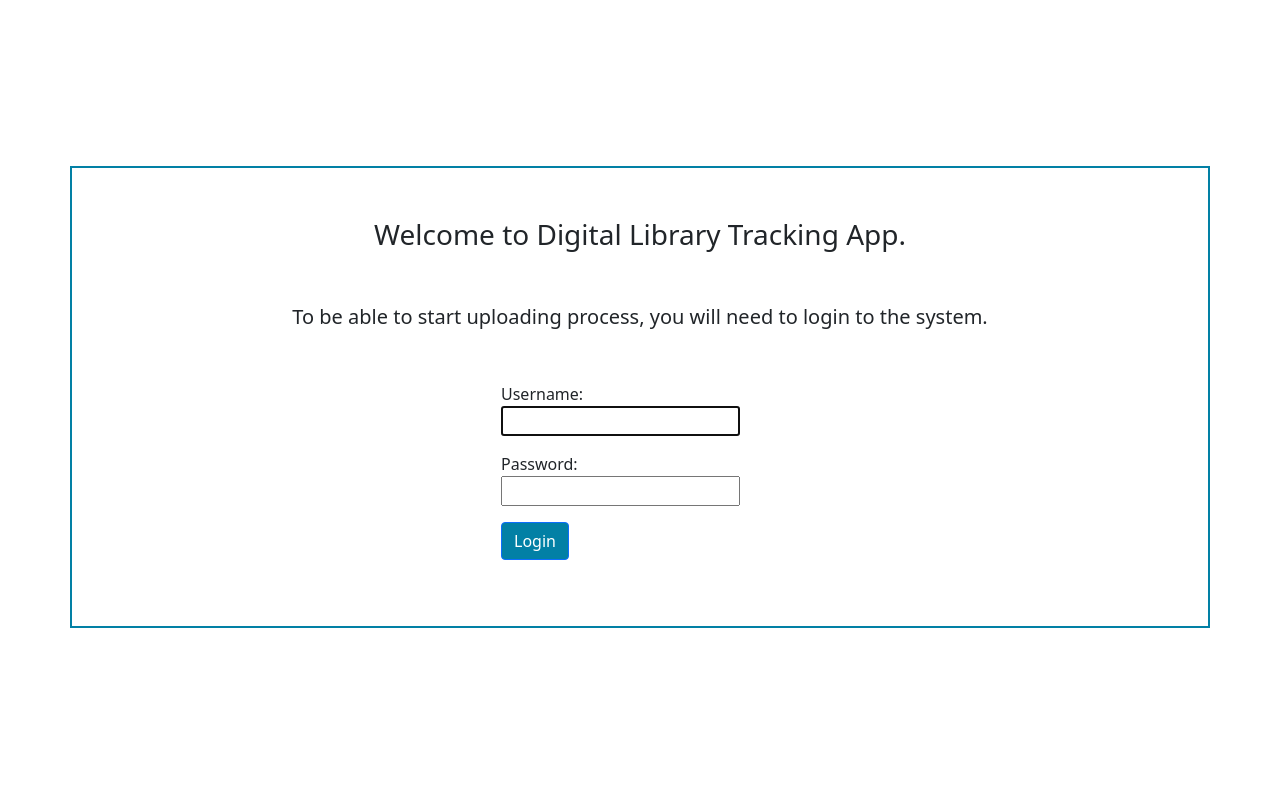
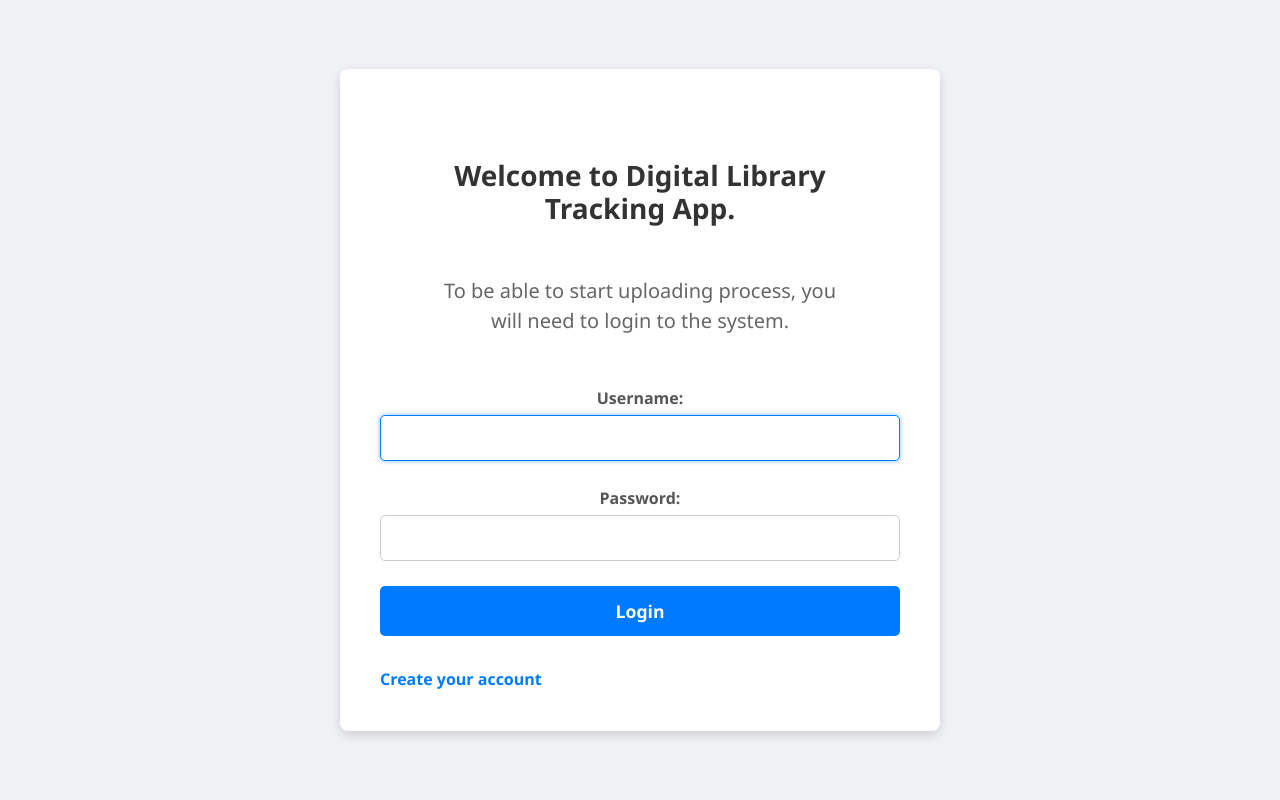
Before and after one commit to UoEMainLibrary/LDDT_Sites_and_Systems_Tracking, a Django app: a page that uses lddt_app/templates/login.html in a window 1280 px wide. Run offline with Django 3.2, Linux system fonts and the light colour scheme; parts of the project's set-up code (start-up, migrations or seed data) failed here and were passed over.

Commit message:
register ready

```diff
--- /dev/null
+++ b/accounts/urls.py
@@ -0,0 +1,6 @@
+from django.urls import path
+from . import views
+
+urlpatterns = [
+    path('register/', views.register, name='register'),
+]
--- /dev/null
+++ b/lddt_app/static/login.css
@@ -0,0 +1,129 @@
+body {
+    font-family: 'Segoe UI', Tahoma, Geneva, Verdana, sans-serif;
+    background: #f0f2f5;
+    margin: 0;
+    padding: 0;
+
+    display: flex;
+    justify-content: center;
+    align-items: center;
+    min-height: 100vh;
+}
+
+/* Replace your Bootstrap container with our centered box */
+.container {
+    background: white;
+    padding: 40px;
+    width: 600px;
+    border-radius: 8px;
+    box-shadow: 0 4px 12px rgba(0,0,0,0.15);
+
+    border: none !important;  /* remove earlier border */
+    margin-top: 0 !important;
+}
+
+/* Page heading + description */
+.container h3 {
+    margin: 0 0 20px;
+    text-align: center;
+    color: #333;
+    font-weight: 700;
+}
+
+.container p {
+    font-size: 16px;
+    margin: 0 0 25px;
+    text-align: center;
+    color: #666;
+}
+
+/* Remove Bootstrap grid influence */
+.d-grid {
+    display: flex !important;
+    flex-direction: column;
+    align-items: center;
+    gap: 15px !important;
+}
+
+/* Form layout */
+form {
+    width: 100%;
+}
+
+form p {
+    margin-bottom: 15px;
+}
+
+/* Labels inside Django form.as_p */
+label {
+    font-weight: 600;
+    margin-bottom: 5px;
+    color: #555;
+    display: block;
+}
+
+/* Text fields */
+input[type="text"],
+input[type="email"],
+input[type="password"] {
+    width: 100%;
+    padding: 10px 12px;
+    border: 1.5px solid #ccc;
+    border-radius: 5px;
+    font-size: 1rem;
+    transition: 0.2s ease;
+}
+
+input[type="text"]:focus,
+input[type="email"]:focus,
+input[type="password"]:focus {
+    border-color: #007bff;
+    outline: none;
+    box-shadow: 0 0 5px rgba(0,123,255,0.5);
+}
+
+/* Login button */
+button.btn {
+    width: 100%;
+    padding: 12px;
+    font-size: 1.1rem;
+    background-color: #007bff !important;
+    border: none;
+    border-radius: 5px;
+    font-weight: 700;
+    color: white;
+    transition: background-color 0.3s ease;
+}
+
+button.btn:hover {
+    background-color: #0056b3 !important;
+}
+
+/* Create account link */
+.container a {
+    text-decoration: none;
+    font-weight: 600;
+    color: #007bff;
+    transition: 0.2s;
+}
+
+.container a:hover {
+    color: #0056b3;
+}
+
+/* Error styling */
+.errorlist {
+    padding: 10px;
+    background: #f8d7da;
+    color: #842029;
+    border: 1px solid #f5c2c7;
+    border-radius: 5px;
+    margin-bottom: 10px;
+    list-style: none;
+}
+.form-area {
+    width: 100%;
+    display: flex;
+    flex-direction: column;
+    gap: 15px;
+}
--- a/lddt_app/templates/login.html
+++ b/lddt_app/templates/login.html
@@ -9,7 +9,7 @@
 
     <title>Login</title>
     {% load static %}
-    <link rel="stylesheet" href="{% static 'accounts/style.css' %}" >
+    <link rel="stylesheet" href="{% static 'login.css' %}" >
 </head>
 
 
@@ -21,12 +21,13 @@
     <p style="font-size: 20px; margin:50px; text-align:center">
         To be able to start uploading process, you will need to login to the system.
     </p>
-    <div class="d-grid gap-2 col-3 mx-auto" style="margin-bottom: 50px">
+    <div class="form-area">
         <form method="post">
             {% csrf_token %}
             {{ form.as_p}}
             <button class="btn btn-primary" type="submit" style="background-color: #0280a5">Login</button>
         </form>
+        <a href="{% url 'register' %}">Create your account</a>
     </div>
 </div>
 {% endblock %}
--- a/lddt_app/urls.py
+++ b/lddt_app/urls.py
@@ -25,6 +25,10 @@ urlpatterns = [
    path(r'^$', home, name='home'),
    re_path(r'^login/$', LoginView.as_view(template_name='login.html'), name="login"),
    re_path(r'^logout/$', LogoutView.as_view(template_name='logout.html'), name="logout"),
+
+   path('accounts/', include('accounts.urls')),
+   path('', include('django.contrib.auth.urls')),  # For login, logout views
+
 
    re_path(r'^lddt-websites-home/', websites_home, name='websites_home'),
    re_path('create_website/', create_website, name='create_website'),
--- a/lddt_tracking_app/settings.py
+++ b/lddt_tracking_app/settings.py
@@ -58,7 +58,8 @@ INSTALLED_APPS = [
     'django_filters',
     'import_export',
     'lddt_app',
-    'crispy_bootstrap4'
+    'crispy_bootstrap4',
+    'accounts'
 
 ]
 
```
Also changed, not shown: accounts/forms.py (added, +10 -0 lines), accounts/static/register.css (added, +81 -0 lines), accounts/templates/accounts/register.html (added, +34 -0 lines), accounts/views.py (added, +15 -0 lines), lddt_app/migrations/0037_alter_access_statement_y_n_id_and_more.py (added).
